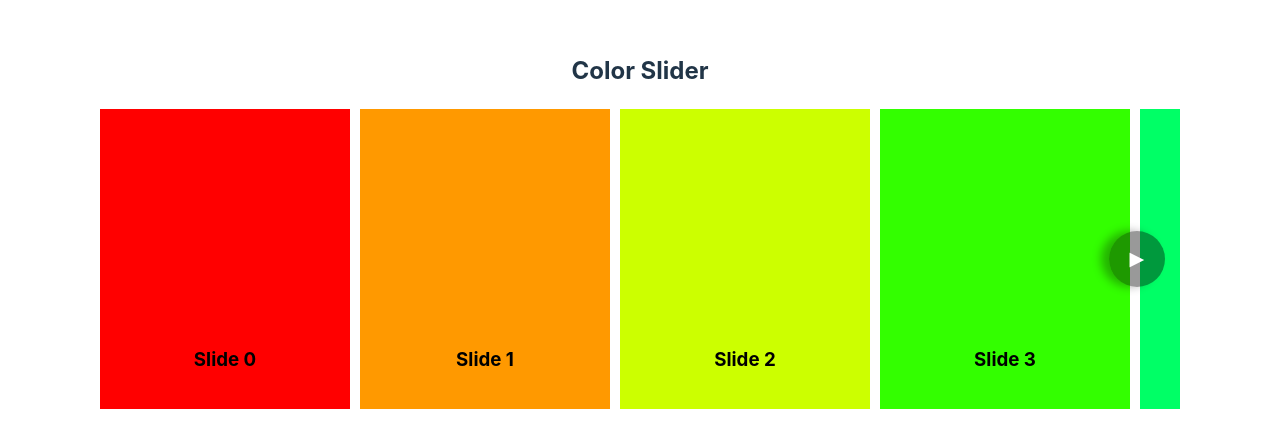
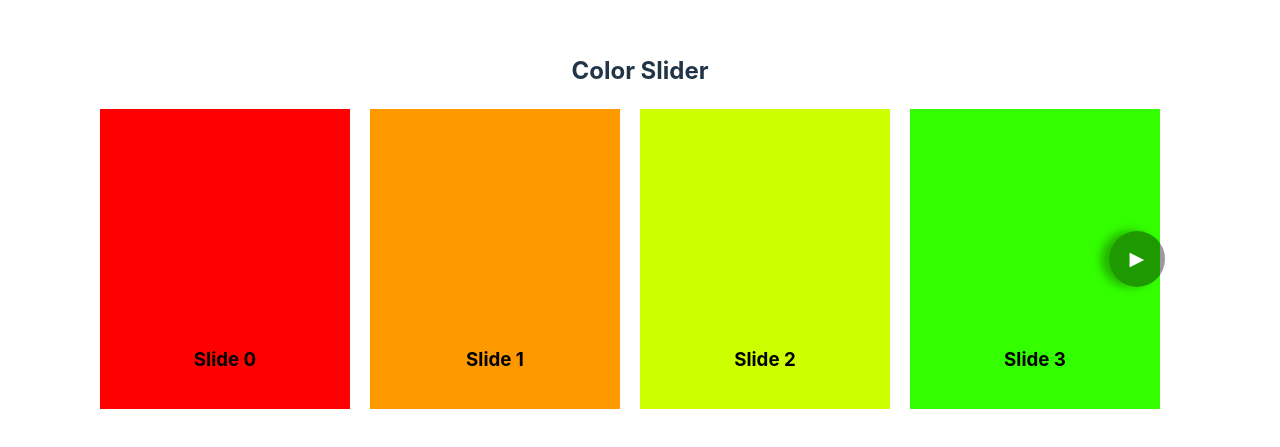
Before and after one commit to drorp24/Reeco---Dror-Poliak---Senior-FE-Task, a React (Vite) app: page / in a window 1280 px wide. Shown: the part 179-626 px from the top of the page. Built offline with nearby package versions, Linux system fonts and the light colour scheme.

Commit message:
vertical slider

```diff
--- a/src/Slider/Slider.tsx
+++ b/src/Slider/Slider.tsx
@@ -1,16 +1,27 @@
 import React, { CSSProperties } from 'react';
 
-import { SliderProps, SliderPropsDefaultValues } from './Slider.types';
+import {
+  SliderProps,
+  SliderPropsDefaultValues,
+  SliderPropsValues,
+} from './Slider.types';
 import useSlider from './useSlider';
 
-const sliderStyle: CSSProperties = {
+const sliderStyle: (layout: SliderPropsValues['layout']) => CSSProperties = (
+  layout,
+) => ({
   position: 'relative',
   overflow: 'hidden',
   display: 'flex',
+  flexDirection: layout === 'horizontal' ? 'row' : 'column',
   alignItems: 'center',
-};
+  maxHeight: '500px',
+});
 
-const buttonStyle: CSSProperties = {
+const buttonStyle: (
+  position: 'start' | 'end',
+  layout: SliderPropsValues['layout'],
+) => CSSProperties = (position, layout) => ({
   position: 'absolute',
   zIndex: 1,
   display: 'flex',
@@ -24,36 +35,48 @@ const buttonStyle: CSSProperties = {
   fontSize: '1.2rem',
   color: '#fff',
   fontWeight: 'bold',
-};
+  boxShadow:
+    position === 'start'
+      ? '8px 0 10px rgba(0, 0, 0, 0.3)'
+      : '-8px 0 10px rgba(0, 0, 0, 0.3)',
+  ...(position === 'start' && layout === 'horizontal' && { left: 15 }),
+  ...(position === 'start' && layout === 'vertical' && { top: 15 }),
+  ...(position === 'end' && layout === 'horizontal' && { right: 15 }),
+  ...(position === 'end' && layout === 'vertical' && { bottom: 15 }),
+  ...(layout === 'vertical' && { transform: 'rotate(90deg)' }),
+});
 
-const rightShadow = { boxShadow: '8px 0 10px rgba(0, 0, 0, 0.3)' };
-const leftShadow = { boxShadow: '-8px 0 10px rgba(0, 0, 0, 0.3)' };
-
-const containerStyle: (gap: number) => CSSProperties = (gap) => ({
+const containerStyle: (
+  gap: SliderPropsValues['gap'],
+  layout: SliderPropsValues['layout'],
+) => CSSProperties = (gap, layout) => ({
   display: 'flex',
   gap: `${gap}px`,
+  flexDirection: layout === 'horizontal' ? 'row' : 'column',
+  overflowX: layout === 'horizontal' ? 'auto' : 'hidden',
+  overflowY: layout === 'vertical' ? 'auto' : 'hidden',
 });
 
 const Slider: React.FC<SliderProps> = ({ children, ...props }) => {
   // complete all props with default values, using our default props object
   const sliderProps = { ...SliderPropsDefaultValues, ...props };
 
-  const { gap } = sliderProps;
+  const { gap, layout } = sliderProps;
 
   const {
     containerRef,
-    showLeftArrow,
-    showRightArrow,
-    leftScroll,
-    rightScroll,
+    showStartArrow,
+    showEndArrow,
+    scrollAwayFromStart,
+    scrollBackToStart,
   } = useSlider(sliderProps);
 
   return (
-    <div style={sliderStyle}>
-      {showLeftArrow && (
+    <div style={sliderStyle(layout)}>
+      {showStartArrow && (
         <button
-          onClick={rightScroll}
-          style={{ ...buttonStyle, ...rightShadow, left: 15 }}
+          onClick={scrollAwayFromStart}
+          style={buttonStyle('start', layout)}
         >
           ◀
         </button>
@@ -61,17 +84,14 @@ const Slider: React.FC<SliderProps> = ({ children, ...props }) => {
 
       <div
         ref={containerRef}
-        style={containerStyle(gap)}
+        style={containerStyle(gap, layout)}
         className="scrollable-no-scrollbar"
       >
         {children}
       </div>
 
-      {showRightArrow && (
-        <button
-          onClick={leftScroll}
-          style={{ ...buttonStyle, ...leftShadow, right: 15 }}
-        >
+      {showEndArrow && (
+        <button onClick={scrollBackToStart} style={buttonStyle('end', layout)}>
           ▶
         </button>
       )}
--- a/src/Slider/Slider.types.ts
+++ b/src/Slider/Slider.types.ts
@@ -5,6 +5,7 @@ export interface SliderProps {
   children: ReactNode;
   gap?: number; // Gap between items in pixels
   scrollAmount?: number; // Number of pixels to scroll with each click
+  layout?: 'horizontal' | 'vertical'; // Layout direction
 }
 
 // Derived type, with all props required, for the default values object and for the useSlider hook
@@ -12,6 +13,7 @@ export type SliderPropsValues = Required<Omit<SliderProps, 'children'>>;
 
 // One central Default values constant instead of scattered assignments
 export const SliderPropsDefaultValues: SliderPropsValues = {
-  gap: 10,
-  scrollAmount: 200,
+  gap: 20,
+  scrollAmount: 8,
+  layout: 'horizontal',
 };
--- a/src/Slider/useSlider.ts
+++ b/src/Slider/useSlider.ts
@@ -4,10 +4,10 @@ import { SliderPropsValues } from './Slider.types';
 
 interface UseSliderResponse {
   containerRef: React.RefObject<HTMLDivElement>;
-  showLeftArrow: boolean;
-  showRightArrow: boolean;
-  leftScroll: () => void;
-  rightScroll: () => void;
+  showStartArrow: boolean;
+  showEndArrow: boolean;
+  scrollAwayFromStart: () => void;
+  scrollBackToStart: () => void;
 }
 
 /**
@@ -25,74 +25,99 @@ interface UseSliderResponse {
  *
  */
 
-const useSlider = ({ scrollAmount }: SliderPropsValues): UseSliderResponse => {
+const useSlider = ({
+  scrollAmount,
+  layout,
+}: SliderPropsValues): UseSliderResponse => {
   const containerRef = useRef<HTMLDivElement>(null);
-  const { scrollLeft, scrollWidth, clientWidth } = containerRef?.current || {};
 
-  const [showLeftArrow, setShowLeftArrow] = useState(false);
-  const [showRightArrow, setShowRightArrow] = useState(false);
-
-  console.group('useSlider');
-  console.log('containerRef?.current: ', containerRef?.current);
-  console.log('clientWidth: ', clientWidth);
-  console.log('scrollWidth: ', scrollWidth);
-  console.log('scrollLeft: ', scrollLeft);
-  console.log('showLeftArrow: ', showLeftArrow);
-  console.log('showRightArrow: ', showRightArrow);
-  console.log(' ');
-  console.groupEnd();
+  const [showStartArrow, setShowStartArrow] = useState(false);
+  const [showEndArrow, setShowEndArrow] = useState(false);
 
   useEffect(() => {
+    if (containerRef.current) {
+      console.log('containerRef is assigned:', containerRef.current);
+    } else {
+      console.log('containerRef is still null');
+    }
+    if (!containerRef.current) return;
+
     const updateArrows = () => {
       if (!containerRef.current) return;
 
-      const { scrollLeft, scrollWidth, clientWidth } = containerRef.current;
+      const {
+        scrollLeft,
+        scrollTop,
+        scrollWidth,
+        scrollHeight,
+        clientWidth,
+        clientHeight,
+      } = containerRef.current;
 
-      setShowLeftArrow(scrollLeft > 0);
-      setShowRightArrow(scrollLeft + clientWidth < scrollWidth);
+      const scrolledBeforeStart =
+        layout === 'horizontal' ? scrollLeft > 0 : scrollTop > 0;
+
+      const didntReachTheEnd =
+        layout === 'horizontal'
+          ? scrollLeft + clientWidth < scrollWidth
+          : scrollTop + clientHeight < scrollHeight;
+
+      console.group('updateArrows');
+      console.log('containerRef.current: ', containerRef.current);
+
+      console.log('scrollTop: ', scrollTop);
+      console.log('scrollHeight: ', scrollHeight);
+      console.log('clientHeight: ', clientHeight);
+
+      console.log('scrolledBeforeStart: ', scrolledBeforeStart);
+      console.log('didntReachTheEnd: ', didntReachTheEnd);
+
+      console.log(' ');
+      console.groupEnd();
+
+      setShowStartArrow(scrolledBeforeStart);
+      setShowEndArrow(didntReachTheEnd);
     };
 
-    updateArrows(); // Initial check
+    // update arrow states upon first render
+    updateArrows();
+
+    // update arrow states upon container scroll
     const container = containerRef.current;
     container?.addEventListener('scroll', updateArrows);
 
+    // remove event listener upon unmount
     return () => {
       container?.removeEventListener('scroll', updateArrows);
     };
-  }, []);
+  }, [layout]);
 
-  const leftScroll = () => {
+  const scrollDirection = layout === 'horizontal' ? 'left' : 'top';
+
+  const scrollAwayFromStart = () => {
     if (!containerRef.current) return;
 
-    containerRef.current.scrollBy({ left: scrollAmount, behavior: 'smooth' });
+    containerRef.current.scrollBy({
+      [scrollDirection]: -scrollAmount,
+      behavior: 'smooth',
+    });
   };
 
-  const rightScroll = () => {
+  const scrollBackToStart = () => {
     if (!containerRef.current) return;
 
-    containerRef.current.scrollBy({ left: -scrollAmount, behavior: 'smooth' });
+    containerRef.current.scrollBy({
+      [scrollDirection]: scrollAmount,
+      behavior: 'smooth',
+    });
   };
-
-  // TESTING
-
-  // eslint-disable-next-line @typescript-eslint/ban-ts-comment
-  //@ts-ignore
-  window.rightScroll = rightScroll;
-
-  // eslint-disable-next-line @typescript-eslint/ban-ts-comment
-  //@ts-ignore
-  window.leftScroll = leftScroll;
-
-  // eslint-disable-next-line @typescript-eslint/ban-ts-comment
-  //@ts-ignore
-  window.container = containerRef.current;
 
   return {
     containerRef,
-    showLeftArrow,
-    showRightArrow,
-    leftScroll,
-    rightScroll,
+    showStartArrow,
+    showEndArrow,
+    scrollAwayFromStart,
+    scrollBackToStart,
   };
 };
 
--- a/src/examples/ColorSlider.tsx
+++ b/src/examples/ColorSlider.tsx
@@ -2,10 +2,12 @@ import React from 'react';
 
 import Slider from '../Slider/Slider';
 
+// let the caller decide how it allows its dimension to change when in slider
 const slideItemStyle = {
   width: '300px',
   minWidth: '250px',
   height: '300px',
+  minHeight: '250px',
   display: 'flex',
   justifyContent: 'center',
   alignItems: 'flex-end',
@@ -16,23 +18,27 @@ interface ColorSliderProps {
   colors?: number;
 }
 
+const indexColor = (index: number, colors: number) => {
+  return `hsl(${(360 / colors) * index}, 100%, 50%)`;
+};
+
 const ColorSlider: React.FC<ColorSliderProps> = ({ colors = 10 }) => (
-  <div style={{ width: '100%' }}>
+  <>
     <h2>Color Slider</h2>
-    <Slider>
+    <Slider scrollAmount={200}>
       {Array.from({ length: colors }).map((_, index) => (
         <div
           key={index}
           style={{
             ...slideItemStyle,
-            backgroundColor: `hsl(${(360 / colors) * index}, 100%, 50%)`,
+            backgroundColor: indexColor(index, colors),
           }}
         >
           <h3>Slide {index}</h3>
         </div>
       ))}
     </Slider>
-  </div>
+  </>
 );
 
 export default ColorSlider;
```
